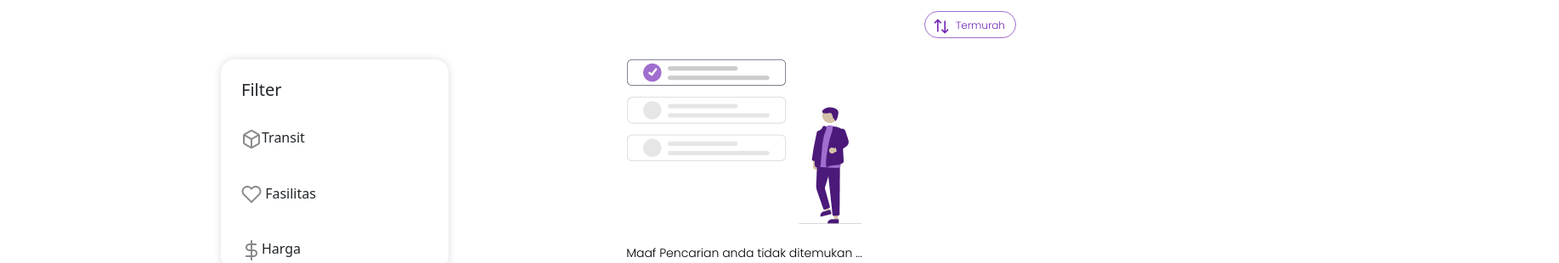
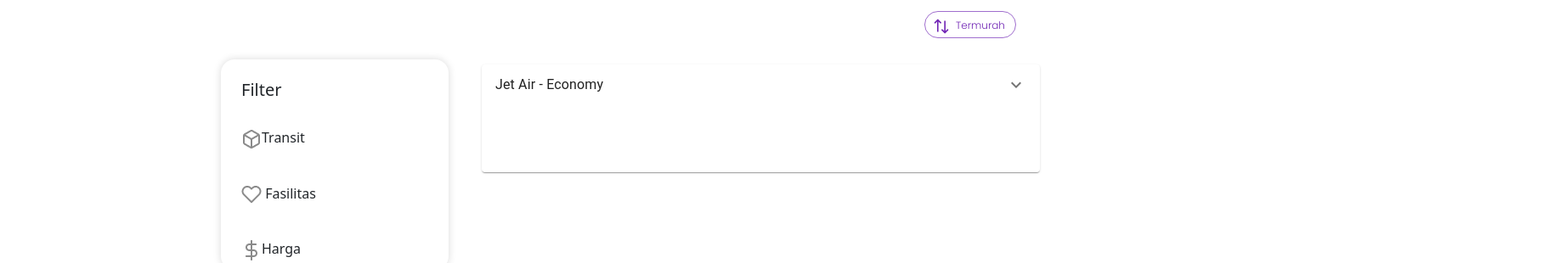
Before and after one commit to Latifano/Final-Project-Team2-FEJS, a React (Create React App) app: page /search_result in a window 1280 px wide. Shown: the part 340-650 px from the top of the page at 85% size, 1835 px wide, since content can reach past the window. Built offline with nearby package versions, Linux system fonts and the light colour scheme.

Commit message:
add accordion component search result

```diff
--- a/src/components/search-result/CardResult.jsx
+++ b/src/components/search-result/CardResult.jsx
@@ -0,0 +1,34 @@
+import React from "react";
+import Accordion from "@mui/material/Accordion";
+import AccordionSummary from "@mui/material/AccordionSummary";
+import AccordionDetails from "@mui/material/AccordionDetails";
+import Typography from "@mui/material/Typography";
+import ExpandMoreIcon from "@mui/icons-material/ExpandMore";
+import "../../styles/search_result.css";
+
+function CardResult() {
+  return (
+    <div className="container_accordion">
+      <Accordion className="box_accordion">
+        <AccordionSummary
+          expandIcon={<ExpandMoreIcon />}
+          aria-controls="panel1a-content"
+          id="panel1a-header"
+        >
+          <Typography>Jet Air - Economy</Typography>
+        </AccordionSummary>
+        <AccordionDetails>
+          <Typography>
+            Lorem ipsum dolor sit amet, consectetur adipiscing elit. Suspendisse
+            malesuada lacus ex, sit amet blandit leo lobortis eget. Lorem ipsum
+            dolor sit amet consectetur adipisicing elit. Laboriosam consequuntur
+            corrupti quisquam tempore mollitia commodi. Explicabo magnam
+            laboriosam molestiae quo.
+          </Typography>
+        </AccordionDetails>
+      </Accordion>
+    </div>
+  );
+}
+
+export default CardResult;
--- a/src/pages/SearchResult.jsx
+++ b/src/pages/SearchResult.jsx
@@ -12,6 +12,7 @@ import Button from "react-bootstrap/Button";
 import { Link } from "react-router-dom";
 import Loading from "../components/search-result/Loading";
 import Empty from "../components/search-result/Empty";
+import CardResult from "../components/search-result/CardResult";
 
 function SearchResult() {
   return (
@@ -122,7 +123,8 @@ function SearchResult() {
           </div>
 
           {/* <Loading /> */}
-          <Empty />
+          {/* <Empty /> */}
+          <CardResult />
         </Row>
       </Container>
     </>
--- a/src/styles/search_result.css
+++ b/src/styles/search_result.css
@@ -486,3 +486,14 @@
   order: 1;
   flex-grow: 0;
 }
+
+.container_accordion {
+  position: absolute;
+  top: 416px;
+  left: 555px;
+}
+
+.box_accordion {
+  width: 657px;
+  height: 127px;
+}
```
